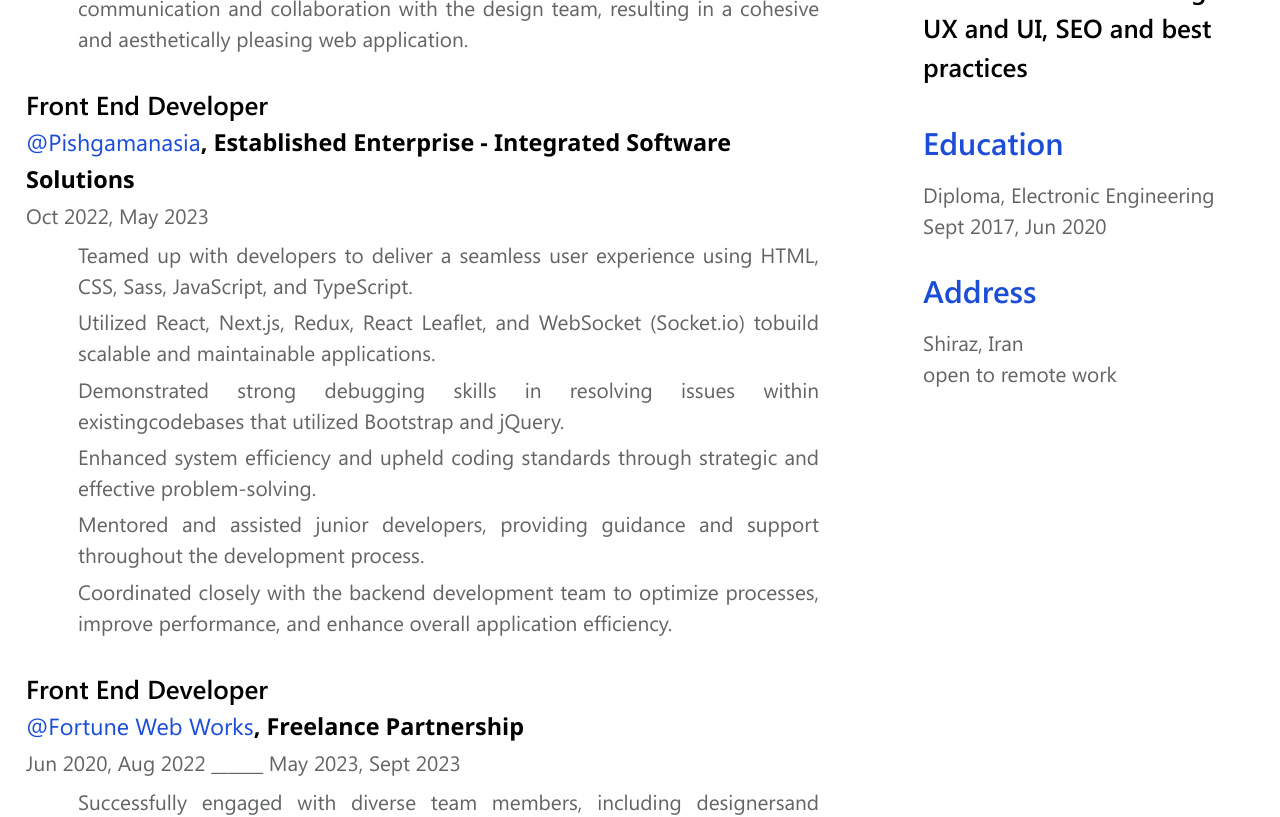
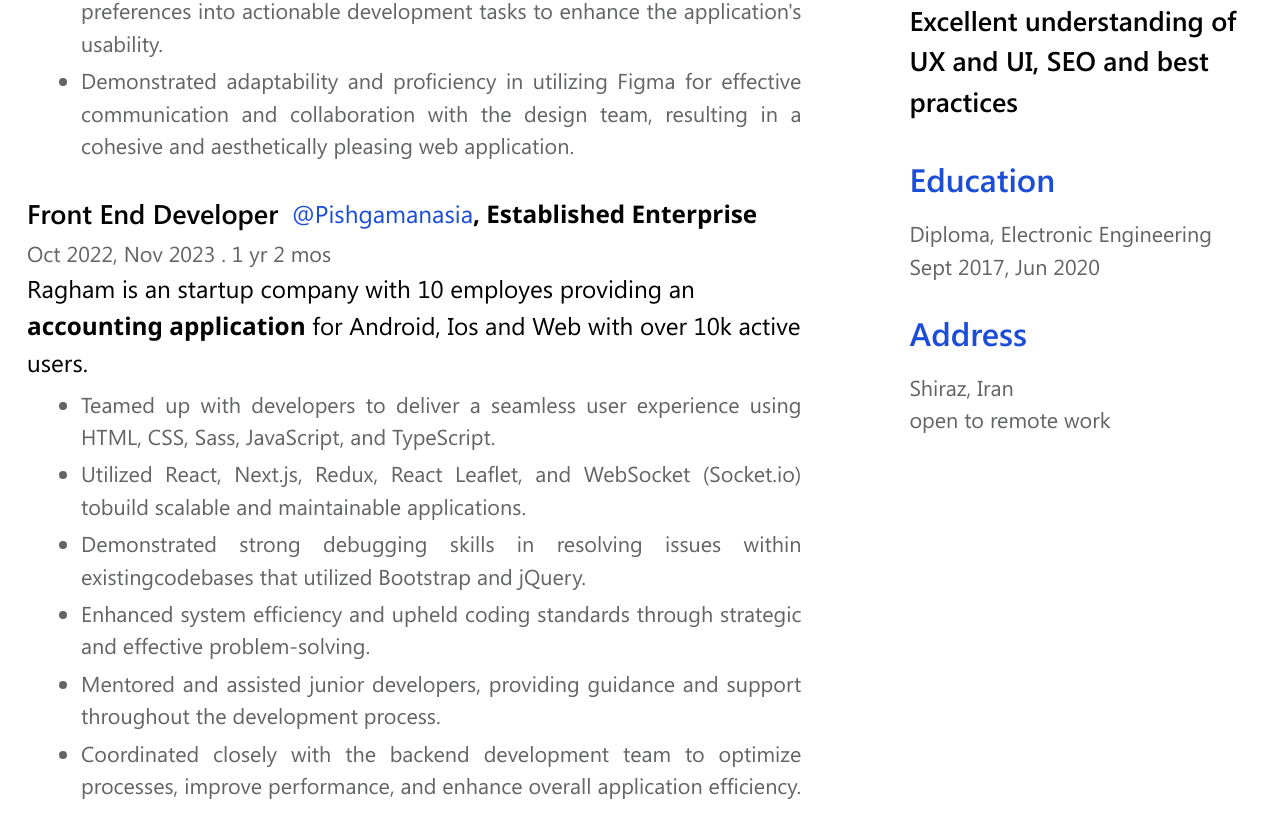
Before and after one commit to MiladKarandish/resume-maker, a React (Vite) app: page / in a window 1280 px wide. Shown: the part 860-1677 px from the top of the page. Built offline with nearby package versions, Linux system fonts and the light colour scheme.

Commit message:
improving resume

```diff
--- a/src/components/Experiences/index.tsx
+++ b/src/components/Experiences/index.tsx
@@ -7,6 +7,7 @@ const Experiences = () => {
       name: string;
       title: string;
       type: string;
+      description: string;
       href: string;
     };
     date: string;
@@ -19,6 +20,7 @@ const Experiences = () => {
         name: '@Ragham',
         title: 'Accounting Application',
         type: 'Startup',
+        description: `Ragham is an startup company with 10 employes providing an <b>accounting application</b> for Android, Ios and Web with over 10k active users.`,
         href: 'https://www.linkedin.com/company/ragham',
       },
       date: 'Dec 2023, Present',
@@ -40,9 +42,10 @@ const Experiences = () => {
         name: '@Pishgamanasia',
         title: 'Integrated Software Solutions',
         type: 'Established Enterprise',
+        description: `Ragham is an startup company with 10 employes providing an <b>accounting application</b> for Android, Ios and Web with over 10k active users.`,
         href: 'https://en.pishgamanasia.com',
       },
-      date: 'Oct 2022, May 2023',
+      date: 'Oct 2022, Nov 2023 . 1 yr 2 mos',
       hilights: [
         'Teamed up with developers to deliver a seamless user experience using HTML, CSS, Sass, JavaScript, and TypeScript.',
 
@@ -63,9 +66,10 @@ const Experiences = () => {
         name: '@Fortune Web Works',
         title: '',
         type: 'Freelance Partnership',
+        description: '',
         href: 'https://fortune-new.vercel.app',
       },
-      date: 'Jun 2020, Aug 2022 ______ May 2023, Sept 2023',
+      date: 'May 2020, Oct 2022 . 2 yr 6 mos',
       hilights: [
         'Successfully engaged with diverse team members, including designersand backend developers, to create cohesive and high-quality websites.',
 
@@ -83,24 +87,24 @@ const Experiences = () => {
       <h2 className={`${styles['title']}`}>Relevant Experience</h2>
 
       <div className={`${styles['container']}`}>
-        {experiences.map(({ title, at, date, hilights }) => (
+        {experiences.map(({ title, at, date, hilights }, i) => (
           <div key={at.title}>
-            <div>
+            <div className="flex items-center gap-2">
               <h3 className={`${styles['sub-title']}`}>{title}</h3>
 
               <div>
                 <a href={at.href} target="_blank">
                   {at.name}
                 </a>
-                <span className="font-bold">
-                  , {at.type} {at.title && ` - ${at.title}`}
-                </span>
+                <span className="font-bold">, {at.type}</span>
               </div>
             </div>
 
             <span className={`${styles['light-text']} ${styles['_date']}`}>
               {date}
             </span>
+
+            <p dangerouslySetInnerHTML={{ __html: at.description }}></p>
 
             <ul>
               {hilights.map((hilight) => (
--- a/src/index.css
+++ b/src/index.css
@@ -14,9 +14,13 @@ body {
   /* width: 21cm;
   height: 29.7cm; */
   font-family: 'Segoe UI', sans-serif;
-  font-size: 26px;
+  font-size: 27px;
 }
 
 a {
   text-decoration: none;
 }
+
+ul {
+  list-style: disc;
+}
```
